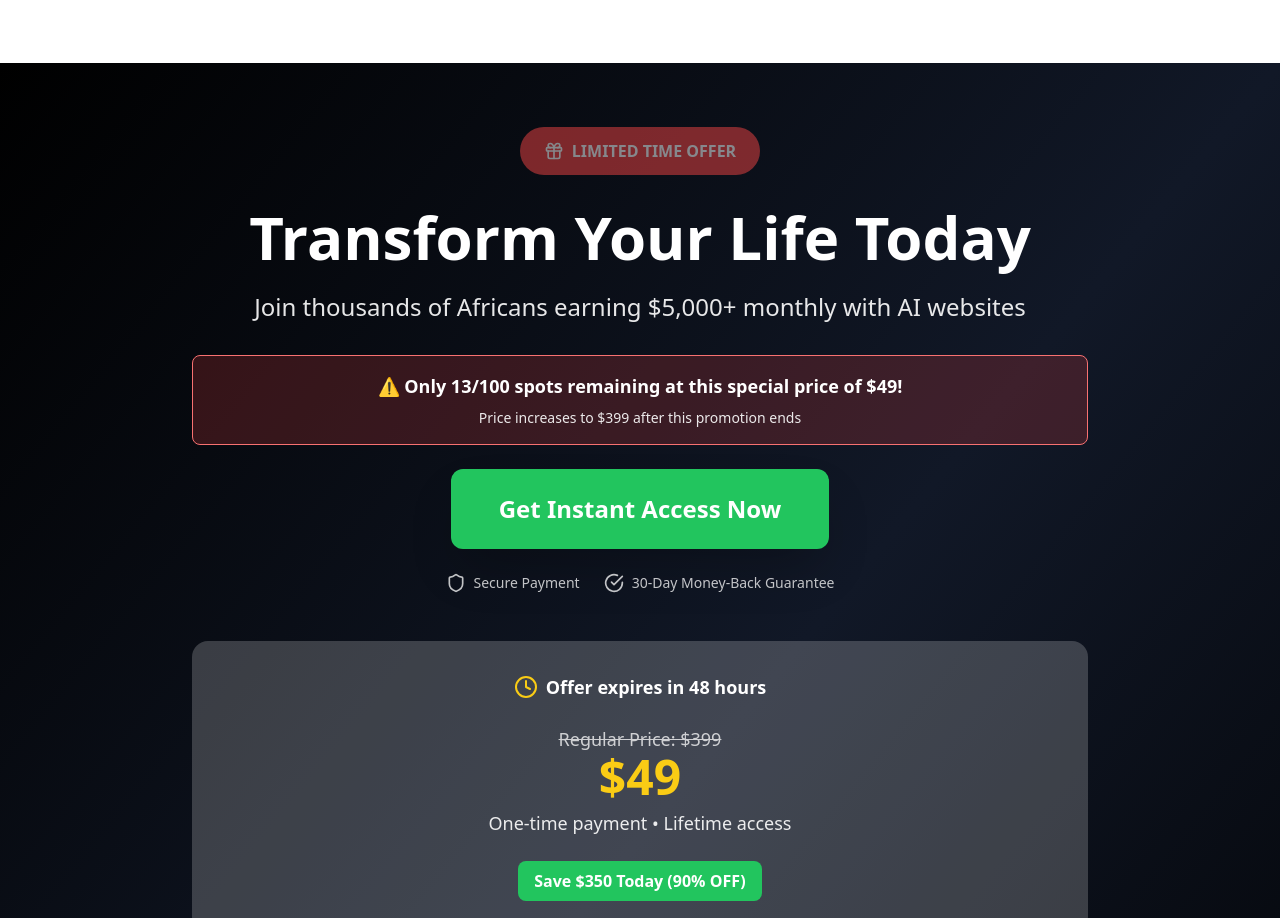
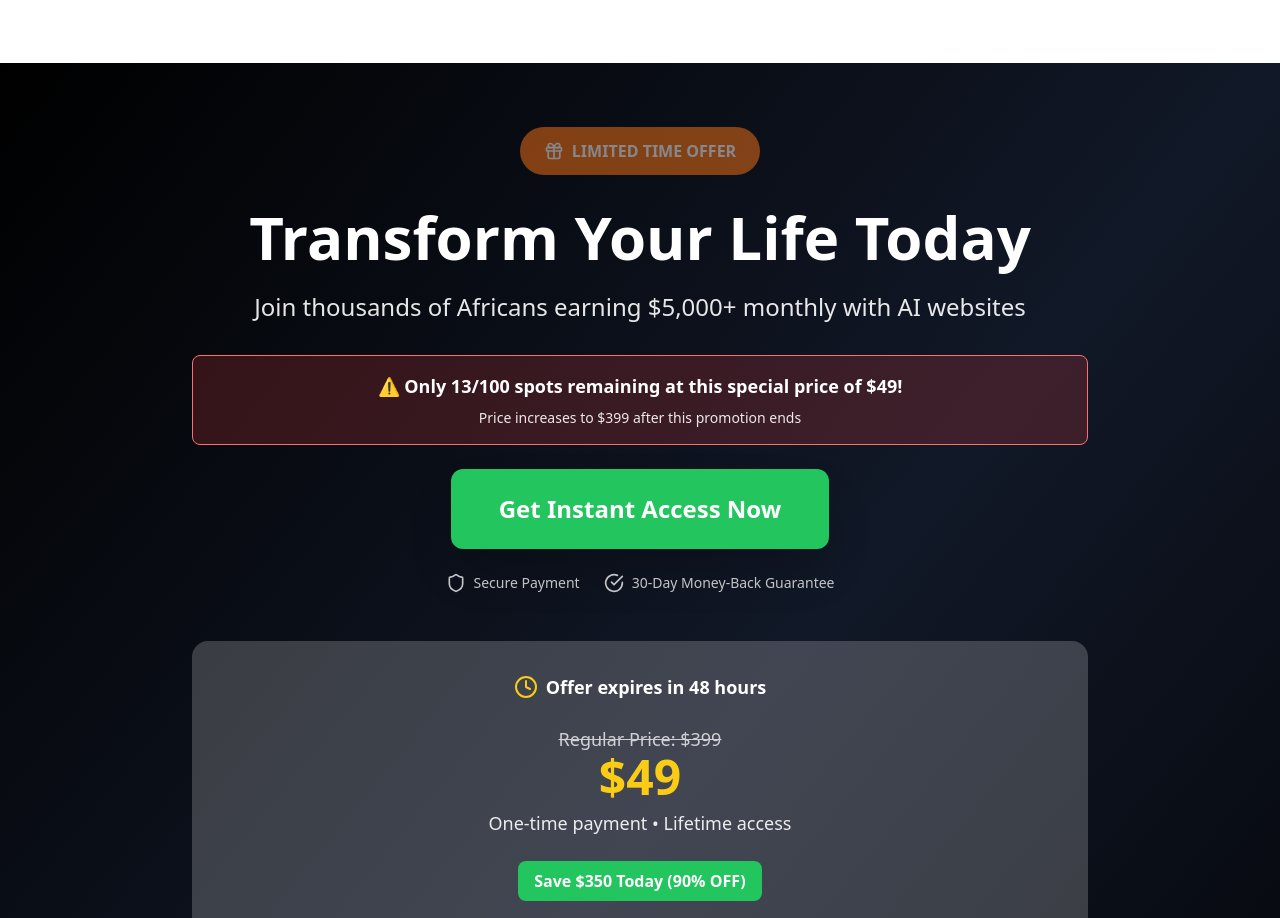
Before and after one commit to puralumina/African-AI-Course-Landing-Page, a React (Vite) app: page / in a window 1280 px wide. Shown: the part 8920-9838 px from the top of the page. Built offline with nearby package versions, Linux system fonts and the light colour scheme.

Commit message:
Updated FinalCTA.tsx

```diff
--- a/src/components/FinalCTA.tsx
+++ b/src/components/FinalCTA.tsx
@@ -15,7 +15,7 @@ const FinalCTA = () => {
       <div className="container mx-auto px-4">
         <div className="max-w-4xl mx-auto text-center">
           {/* Limited Time Offer Badge */}
-          <div className="inline-flex items-center bg-red-500 text-white px-6 py-3 rounded-full mb-8 animate-pulse">
+          <div className="inline-flex items-center bg-orange-500 text-white px-6 py-3 rounded-full mb-8 animate-pulse">
             <Gift className="h-5 w-5 mr-2" />
             <span className="font-bold">LIMITED TIME OFFER</span>
           </div>
```
